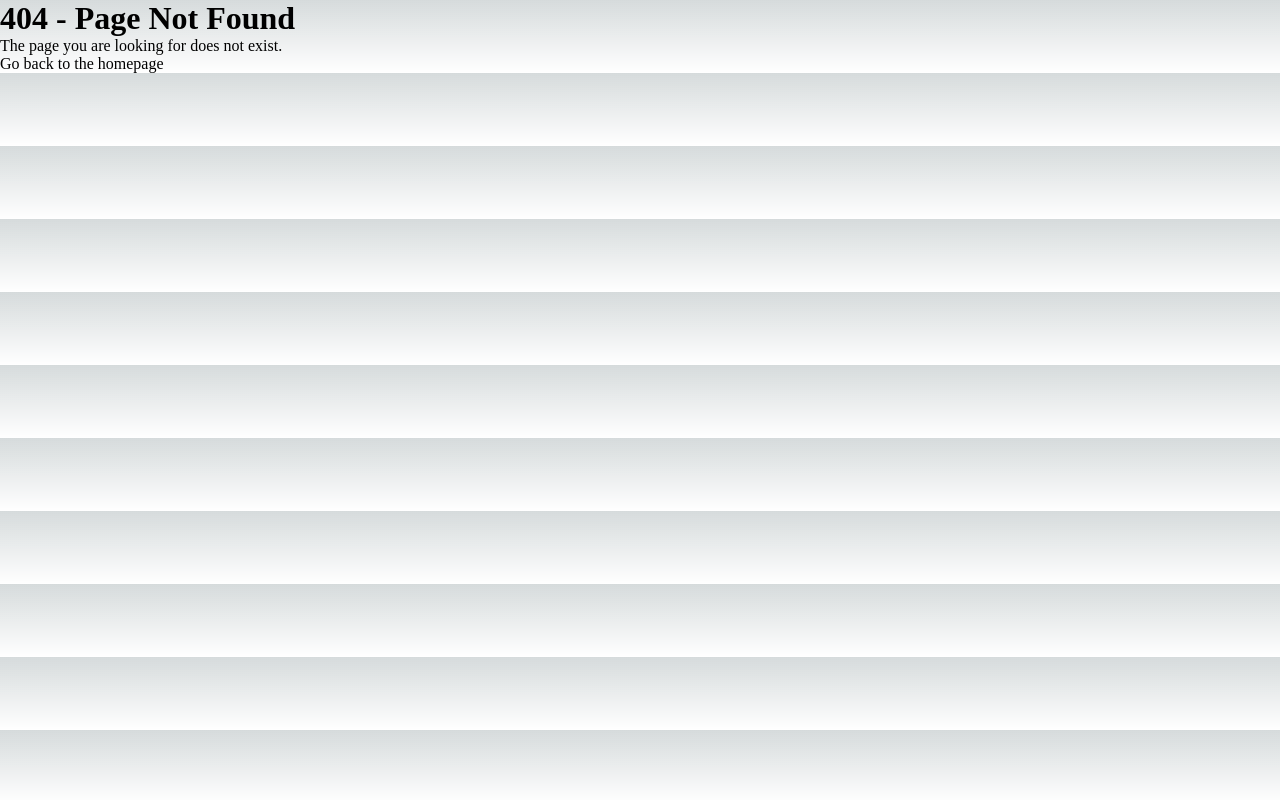
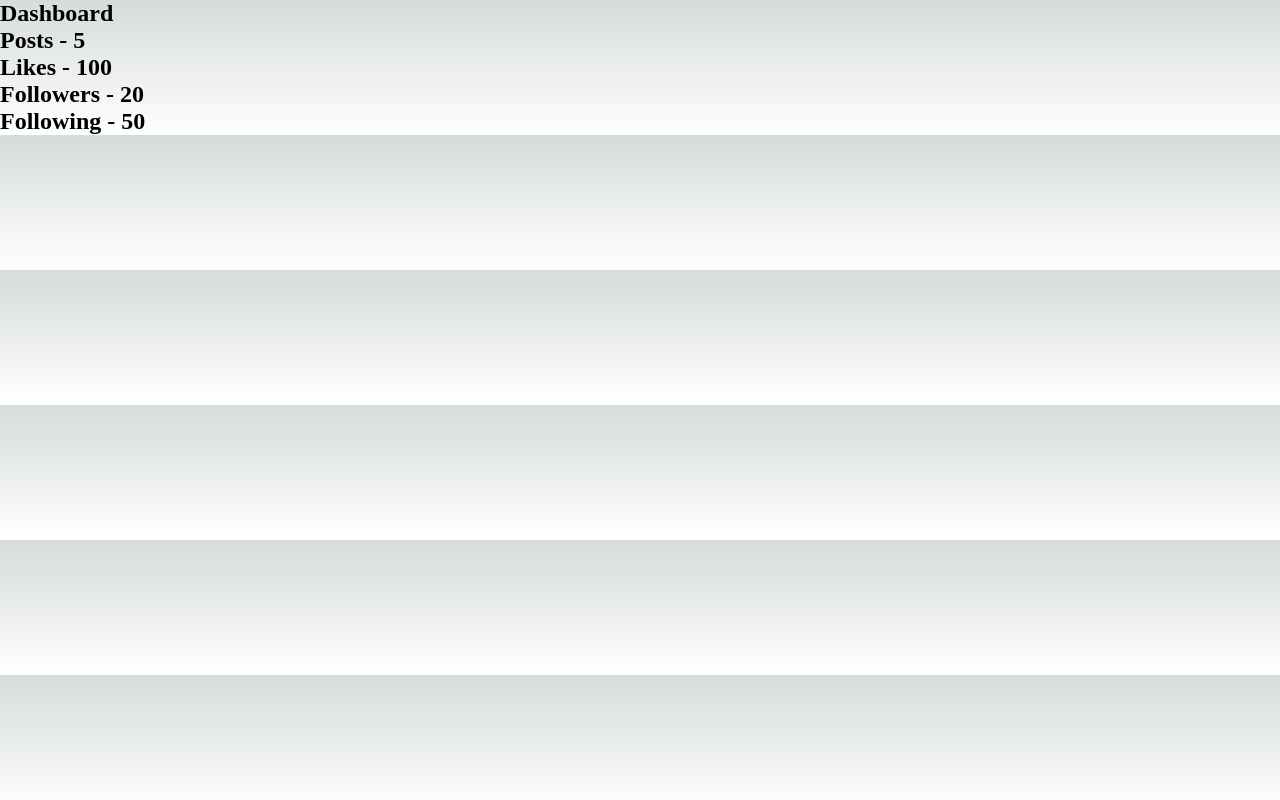
Before and after one commit to deniselupe/nextjs-learning, a Next.js app: page /dashboard-swr in a window 1280 px wide. Before the commit this address had no page. Built offline with nearby package versions, Linux system fonts and the light colour scheme; data requests are answered from the project's data file.

Commit message:
fetching: SWR for client-side data fetching

```diff
--- a/package.json
+++ b/package.json
@@ -18,6 +18,7 @@
     "next": "13.2.4",
     "react": "18.2.0",
     "react-dom": "18.2.0",
+    "swr": "^2.2.0",
     "typescript": "5.0.2"
   },
   "devDependencies": {
--- /dev/null
+++ b/src/pages/dashboard-swr.tsx
@@ -0,0 +1,238 @@
+/*
+    SWR for Client-side Data Fetching
+
+    In this lesson let's quickly look at an example of
+    client-side data fetching in Next.js with SWR.
+
+    The name SWR is derived from the stale-while-revalidate
+    cache invalidation strategy and is basically a React Hooks
+    library for data fetching.
+
+    It handles caching, revalidation, focus tracking,
+    refetching on interval, and alot more.
+
+    For this lesson though, we are not going to go through
+    the different features this library has to offer,
+    we'll just look at implementing basic client-side
+    data fetching.
+
+    For our example, we are going to achieve the same result that
+    we did in the previous lesson, fetching the Dashboard data.
+
+    What we will change though is how we fetch the data.
+
+    Back in the pages/ folder, we are going to create a new file
+    called 'dashboard-swr.tsx'.
+
+    In the 'dashboard-swr.tsx' file, we are going to define a
+    component called <DashboardSWR />.
+
+        export default function DashboardSWR() {
+
+        }
+
+    Within the component, we need to fetch and store the data for
+    rendering. And this is where we need the SWR library.
+
+    In the terminal run the command `npm install swr`.
+
+    Once the installation is complete, import it.
+
+        import useSWR from 'swr';
+
+        export default function DashboardSWR() {
+
+        }
+
+    ---
+
+    Since useSWR is a hook, we call it within our component.
+
+    The first argument to this hook is the unique key, and just
+    call it "dashboard".
+
+        import useSWR from 'swr';
+
+        export default function DashboardSWR() {
+            useSWR('dashboard');
+        }
+
+    ---
+
+    The second argument is a function where we fetch the data.
+
+    We will use the fetching logic from "dashboard.tsx".
+
+        import useSWR from 'swr';
+
+        export default function DashboardSWR() {
+            useSWR('dashboard', async () => {
+                const response = await fetch('http://localhost:4000/dashboard');
+                const data = await response.json();
+                return data;
+            });
+        }
+
+    ---
+
+    Now this, data fetching function can be defined here inline, but the common
+    practice is to extract this into a function called 'fetcher'.
+
+    Let's do the same by defining the function above the component.
+
+        import useSWR, { Fetcher } from 'swr';
+        import { DashboardDataType } from '../types/dashboard';
+
+        const fetcher: Fetcher<DashboardDataType> = async () => {
+            const response = await fetch('http://localhost:4000/dashboard');
+            const data = await response.json();
+            return data;
+        };
+
+        export default function DashboardSWR() {
+            useSWR('dashboard', fetcher);
+        }
+
+    ---
+
+    This hook returns a couple of things from which we can
+    destructure: data and error.
+
+    Data is is our API data and error is any error encountered while
+    fetching the data.
+
+        import useSWR, { Fetcher } from 'swr';
+        import { DashboardDataType } from '../types/dashboard';
+
+        const fetcher: Fetcher<DashboardDataType> = async () => {
+            const response = await fetch('http://localhost:4000/dashboard');
+            const data = await response.json();
+            return data;
+        };
+
+        export default function DashboardSWR() {
+            const { data, error } = useSWR('dashboard', fetcher);
+        }
+
+    ---
+
+    Now for the JSX we can use these two values.
+
+    So if there is an error, we are going to return a message letting the user
+    know a error has occured.
+
+    If there is no data, we're going to return 'Loading...'.
+
+    If we do have data, let's render the JSX which we will copy
+    from the "dashboard.tsx" component.
+
+        import useSWR, { Fetcher } from 'swr';
+        import { DashboardDataType } from '../types/dashboard';
+
+        const fetcher: Fetcher<DashboardDataType> = async () => {
+            const response = await fetch('http://localhost:4000/dashboard');
+            const data = await response.json();
+            return data;
+        };
+
+        export default function DashboardSWR() {
+            const { data, error } = useSWR('dashboard', fetcher);
+
+            if (error) {
+                return 'An error has occured';
+            }
+
+            if (!data) {
+                return 'Loading...';
+            }
+
+            return (
+                <div>
+                    <h2>Dashboard</h2>
+                    <h2>Posts - {data.posts}</h2>
+                    <h2>Likes - {data.likes}</h2>
+                    <h2>Followers - {data.followers}</h2>
+                    <h2>Following - {data.following}</h2>
+                </div>
+            );
+        }
+
+    And that is pretty much it.
+
+    ---
+
+    If we now head to the browser, and navigate to localhost:3000/dashboard,
+    we have the content from the previous lesson.
+
+    If we navigate to localhost:3000/dashboard-swr, we will see the output
+    from the component we defined in this lesson.
+
+    Compared to the method used (useState, useEffect) to fetch client-side in
+    "dashboard.tsx", this method with SWR is much simpler.
+
+    And not just that, in "db.json", if we change the number of likes to
+    150, and go back to the browser, on the localhost:3000/dashboard page,
+    we have to refresh to see the latest data.
+
+    However, if we simply navigate to localhost:3000/dashboard-swr page,
+    the SWR hook will automatically fetch the latest data and the UI is updated.
+
+    ---
+
+    Let me break that example down:
+        - Ensure in "db.json" that "likes" is set to 100.
+        - Directly route to localhost:3000/dashboard, and you will see
+          that likes is 100.
+        - Directly route to localhost:3000/dashboard-swr, and you will see
+          that likes is 100.
+        - Go in "db.json" and change value of "likes" to 150.
+        - In the browser, click the back button to navigate back to
+          localhost:3000/dashboard, and localhost:3000/dashboard will
+          still show that "likes" is set to 100.
+        - In the browser, click the forward button to navigate back to
+          localhost:3000/dashboard-swr, you will see that in localhost:3000/dashboard-swr
+          the "likes" value is now 150.
+        - In the browser, click the back button to navigate back to
+          localhost:3000/dashboard, and you will see that localhost:3000/dashboard
+          still shows the value of "likes" as 100.
+
+    ---
+
+    This is just one of the many features that SWR offers for
+    data fetching.
+
+    Highly recommend using this for your Next.js 12 project, and we
+    guarantee you'll prefer this over writing your own code
+    for data fetching.
+*/
+
+import useSWR, { Fetcher } from 'swr';
+import { DashboardDataType } from '../types/dashboard';
+
+const fetcher: Fetcher<DashboardDataType> = async () => {
+    const response = await fetch('http://localhost:4000/dashboard');
+    const data = await response.json();
+    return data;
+};
+
+export default function DashboardSWR() {
+    const { data, error } = useSWR('dashboard', fetcher);
+
+    if (error) {
+        return 'An error has occured';
+    }
+
+    if (!data) {
+        return 'Loading...';
+    }
+
+    return (
+        <div>
+            <h2>Dashboard</h2>
+            <h2>Posts - {data.posts}</h2>
+            <h2>Likes - {data.likes}</h2>
+            <h2>Followers - {data.followers}</h2>
+            <h2>Following - {data.following}</h2>
+        </div>
+    );
+}
```
Also changed, not shown: 1 other file (tests, documents, lock files or other folders).
